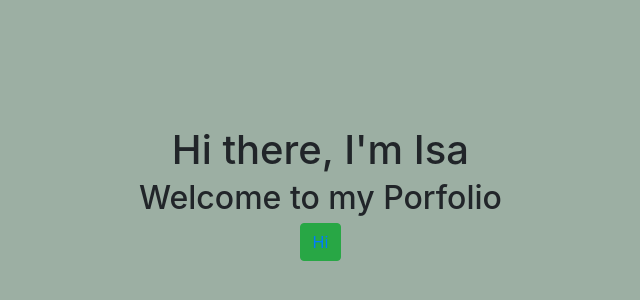
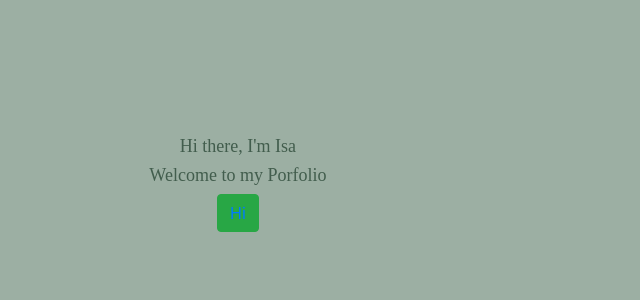
Before and after one commit to isaink/isaink.github.io, a plain HTML site: page index.html in a window 1280 px wide. Shown: the part 272-572 px from the top of the page, without its empty margins (373-1013 px from the left). Drawn offline with nearby package versions, Linux system fonts and the light colour scheme.

Commit message:
second commit

```diff
--- a/css/indexstyles.css
+++ b/css/indexstyles.css
@@ -63,7 +63,7 @@ body {
   height: 73.75px;
 }
 
-h3 {
+h1, h2 {
   color: #425D4D;
   font-family: Cardo;
   font-size: 18px;
```
